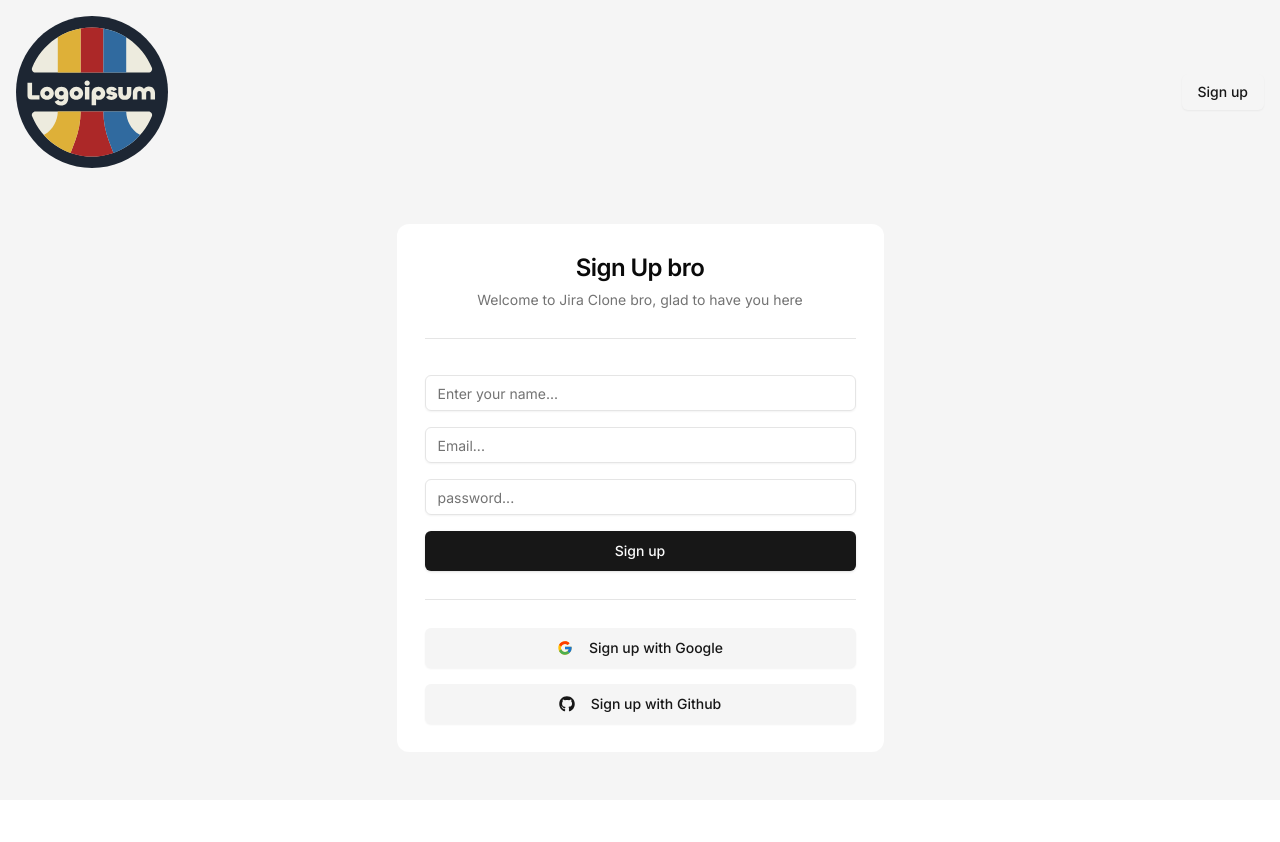
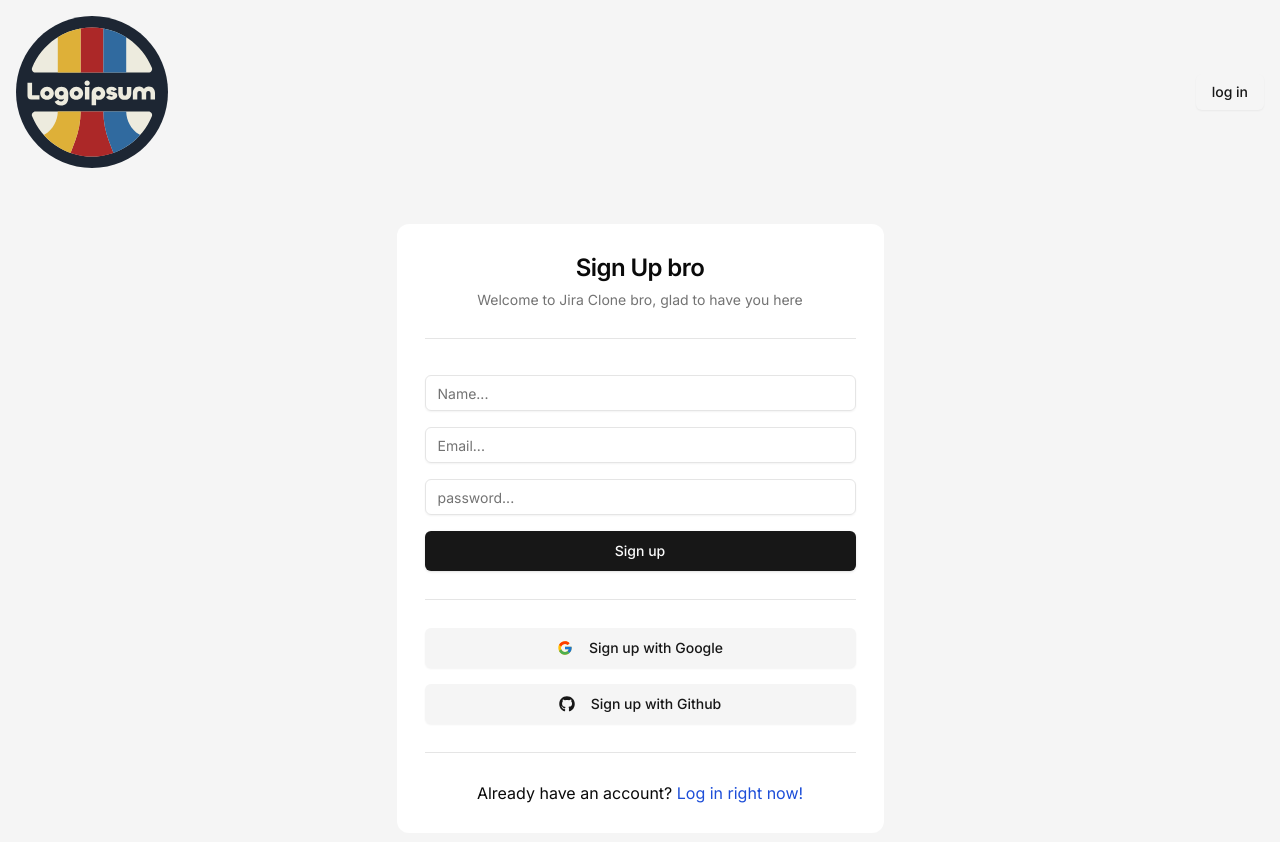
Before and after one commit to vvduth/jira-clone, a Next.js app: page /sign-up in a window 1280 px wide. Shown: the top 842 px of the page. Before the commit the page ends 800 px from the top, so only its background shows below. Built offline with nearby package versions, Linux system fonts and the light colour scheme.

Commit message:
added form control in auth pages and set up api

```diff
--- a/src/app/(auth)/layout.tsx
+++ b/src/app/(auth)/layout.tsx
@@ -1,18 +1,26 @@
+"use client";
 import { Button } from "@/components/ui/button";
 import Image from "next/image";
+import { usePathname } from "next/navigation";
 import React from "react";
-
-interface AuthLayputProps {
+import Link from "next/link";
+interface AuthLayoutProps {
   children: React.ReactNode;
 }
-const AuthLayout = ({ children }: AuthLayputProps) => {
+const AuthLayout = ({ children }: AuthLayoutProps) => {
+  const pathName = usePathname();
+  const isSignIn = pathName === "/sign-in";
   return (
     <main className="bg-neutral-100 min-h-screen">
       <div className="mx-auto max-w-screen-2xl p-4">
         <nav className="flex justify-between items-center">
           <Image src={"/logo.svg"} height={56} width={152} alt="Lgo" />
 
-          <Button variant={"secondary"}>Sign up</Button>
+          <Button asChild variant={"secondary"}>
+            <Link href={isSignIn ? "sign-up" : "sign-in"}>
+              {isSignIn ? "Sign up" : "log in"}
+            </Link>
+          </Button>
         </nav>
         <div className="flex flex-col items-center justify-center pt-4 md:pt-14">
           {children}
--- /dev/null
+++ b/src/app/api/route.ts
@@ -0,0 +1,3 @@
+export function GET(){
+    return Response.json({message: "from api!"})
+}
--- /dev/null
+++ b/src/app/api/users/[userId]/route.ts
@@ -0,0 +1,6 @@
+export function GET(
+    req: Request,
+    {params}: {params: {userId: string}}
+) {
+    return Response.json({userId: params.userId})
+}
--- a/src/features/auth/components/SigninCard.tsx
+++ b/src/features/auth/components/SigninCard.tsx
@@ -1,12 +1,38 @@
 import React from "react";
 import { Card, CardContent, CardHeader, CardTitle } from "@/components/ui/card";
+import { useForm } from "react-hook-form";
 import { Separator } from "@/components/ui/separator";
 import { Input } from "@/components/ui/input";
 import { Button } from "@/components/ui/button";
 import { FcGoogle } from "react-icons/fc";
 import { FaGithub } from "react-icons/fa";
+import { z } from "zod";
+import { zodResolver } from "@hookform/resolvers/zod";
+import {
+  FormControl,
+  Form,
+  FormField,
+  FormItem,
+  FormMessage,
+} from "@/components/ui/form";
+import Link from "next/link";
+const formSchema = z.object({
+  email: z.string().email(),
+  password: z.string().min(1, "Put password in bro"),
+});
+const SigninCard = () => {
+  const form = useForm<z.infer<typeof formSchema>>({
+    resolver: zodResolver(formSchema),
+    defaultValues: {
+      email: "",
+      password: "",
+    },
+  });
 
-const SigninCard = () => {
+  const onSubmit = (value: z.infer<typeof formSchema>) => {
+    console.log(value);
+  };
+
   return (
     <Card className="w-full h-full md:w-[487px] border-none shadow-none">
       <CardHeader className="fle items-center justify-center text-center p-7">
@@ -16,29 +42,42 @@ const SigninCard = () => {
         <Separator />
       </div>
       <CardContent className="p-7">
-        <form className="space-y-4">
+        <Form {...form}>
+          <form onSubmit={form.handleSubmit(onSubmit)} className="space-y-4">
+            <FormField
+              name="email"
+              control={form.control}
+              render={({ field }) => (
+                <FormItem>
+                  <FormControl>
+                    <Input {...field} type="email" placeholder="Email..." />
+                  </FormControl>
+                  <FormMessage />
+                </FormItem>
+              )}
+            />
+            <FormField
+              name="password"
+              control={form.control}
+              render={({ field }) => (
+                <FormItem>
+                  <FormControl>
                     <Input
-            required
-            type="email"
-            value={"email"}
-            onChange={() => {}}
-            placeholder="Email..."
-            disabled={false}
+                      {...field}
+                      type="password"
+                      placeholder="password..."
                     />
-          <Input
-            required
-            type="password"
-            value={""}
-            onChange={() => {}}
-            placeholder="password..."
-            disabled={false}
-            min={8}
-            max={256}
+                  </FormControl>
+                  <FormMessage />
+                </FormItem>
+              )}
             />
+
             <Button disabled={false} size={"lg"} className="w-full">
               Log in
             </Button>
           </form>
+        </Form>
       </CardContent>
       <div className="px-7">
         <Separator />
@@ -63,6 +102,14 @@ const SigninCard = () => {
           Log in with Github
         </Button>
       </CardContent>
+      <div className="px-7">
+        <Separator/>
+      </div>
+
+      <CardContent className="p-7 flex items-center justify-center">
+        <p>New here?</p>
+        <Link href={"/sign-up"}><span className="text-blue-700">&nbsp;Create an account!</span></Link>
+      </CardContent>
     </Card>
   );
 };
--- a/src/features/auth/components/sign-up-card.tsx
+++ b/src/features/auth/components/sign-up-card.tsx
@@ -1,12 +1,46 @@
 import React from "react";
-import { Card, CardContent, CardDescription, CardHeader, CardTitle } from "@/components/ui/card";
+import {
+  Card,
+  CardContent,
+  CardDescription,
+  CardHeader,
+  CardTitle,
+} from "@/components/ui/card";
 import { Separator } from "@/components/ui/separator";
 import { Input } from "@/components/ui/input";
+import { useForm } from "react-hook-form";
+import {
+  FormControl,
+  Form,
+  FormField,
+  FormItem,
+  FormMessage,
+} from "@/components/ui/form";
+import { z } from "zod";
+import { zodResolver } from "@hookform/resolvers/zod";
 import { Button } from "@/components/ui/button";
 import { FcGoogle } from "react-icons/fc";
 import { FaGithub } from "react-icons/fa";
 import Link from "next/link";
+
+const formSchema = z.object({
+  name: z.string().trim().min(1, "Put ur name in man"),
+  email: z.string().email(),
+  password: z.string().min(8, "Min 8 chars"),
+});
 const SignupCard = () => {
+  const form = useForm<z.infer<typeof formSchema>>({
+    resolver: zodResolver(formSchema),
+    defaultValues: {
+      name: "",
+      email: "",
+      password: "",
+    },
+  });
+
+  const onSubmit = (value: z.infer<typeof formSchema>) => {
+    console.log(value);
+  };
   return (
     <Card className="w-full h-full md:w-[487px] border-none shadow-none">
       <CardHeader className="fle items-center justify-center text-center p-7">
@@ -19,37 +53,53 @@ const SignupCard = () => {
         <Separator />
       </div>
       <CardContent className="p-7">
-        <form className="space-y-4">
+        <Form {...form}>
+          <form onSubmit={form.handleSubmit(onSubmit)} className="space-y-4">
+          <FormField
+              name="name"
+              control={form.control}
+              render={({ field }) => (
+                <FormItem>
+                  <FormControl>
+                    <Input {...field} type="name" placeholder="Name..." />
+                  </FormControl>
+                  <FormMessage />
+                </FormItem>
+              )}
+            />
+            <FormField
+              name="email"
+              control={form.control}
+              render={({ field }) => (
+                <FormItem>
+                  <FormControl>
+                    <Input {...field} type="email" placeholder="Email..." />
+                  </FormControl>
+                  <FormMessage />
+                </FormItem>
+              )}
+            />
+            <FormField
+              name="password"
+              control={form.control}
+              render={({ field }) => (
+                <FormItem>
+                  <FormControl>
                     <Input
-            required
-            type="text"
-            value={""}
-            onChange={() => {}}
-            placeholder="Enter your name..."
-            disabled={false}
+                      {...field}
+                      type="password"
+                      placeholder="password..."
                     />
-          <Input
-            required
-            type="email"
-            value={""}
-            onChange={() => {}}
-            placeholder="Email..."
-            disabled={false}
-          />
-          <Input
-            required
-            type="password"
-            value={""}
-            onChange={() => {}}
-            placeholder="password..."
-            disabled={false}
-            min={8}
-            max={256}
+                  </FormControl>
+                  <FormMessage />
+                </FormItem>
+              )}
             />
             <Button disabled={false} size={"lg"} className="w-full">
               Sign up
             </Button>
           </form>
+        </Form>
       </CardContent>
       <div className="px-7">
         <Separator />
@@ -74,6 +124,14 @@ const SignupCard = () => {
           Sign up with Github
         </Button>
       </CardContent>
+      <div className="px-7">
+        <Separator/>
+      </div>
+
+      <CardContent className="p-7 flex items-center justify-center">
+        <p>Already have an account?</p>
+        <Link href={"/sign-in"}><span className="text-blue-700">&nbsp;Log in right now!</span></Link>
+      </CardContent>
     </Card>
   );
 };
```
Lines whose indentation alone changed are shown as unchanged.
